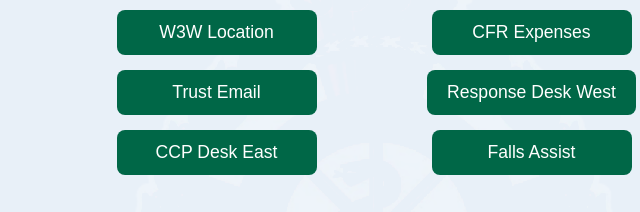
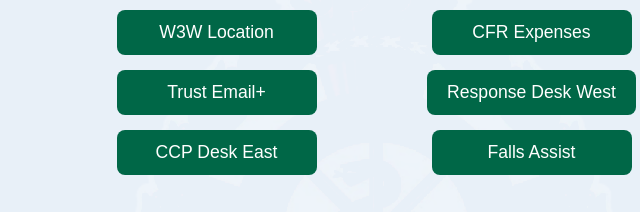
Before and after one commit to aball0386/CFR-ToolBox-2, a plain HTML site: page index.html in a window 1280 px wide. Shown: the part 210-422 px from the top of the page, 266-906 px from the left. Drawn offline with Linux system fonts and the light colour scheme.

Commit message:
index.html

```diff
--- a/index.html
+++ b/index.html
@@ -254,7 +254,7 @@
   <button onclick="openApp('uk.co.terrafix.nma')">NMA</button>
   <button onclick="openCustomUri('w3w://show?currentlocation', 'https://what3words.com')">W3W Location</button>
   <button onclick="openApp('com.softwareeurope.expensesmobile')">CFR Expenses</button>
-  <button onclick="openApp('com.microsoft.office.outlook', null, true)">Trust Email</button>
+  <button onclick="openApp('com.microsoft.office.outlook')">Trust Email+</button>
   <button onclick="callNumber('03001239106')">Response Desk West</button>
   <button onclick="callNumber('03001231252')">CCP Desk East</button>
   <button onclick="openWebsite('https://aball0386.github.io/Falls-Assist-App/index.html')">Falls Assist</button>
```
